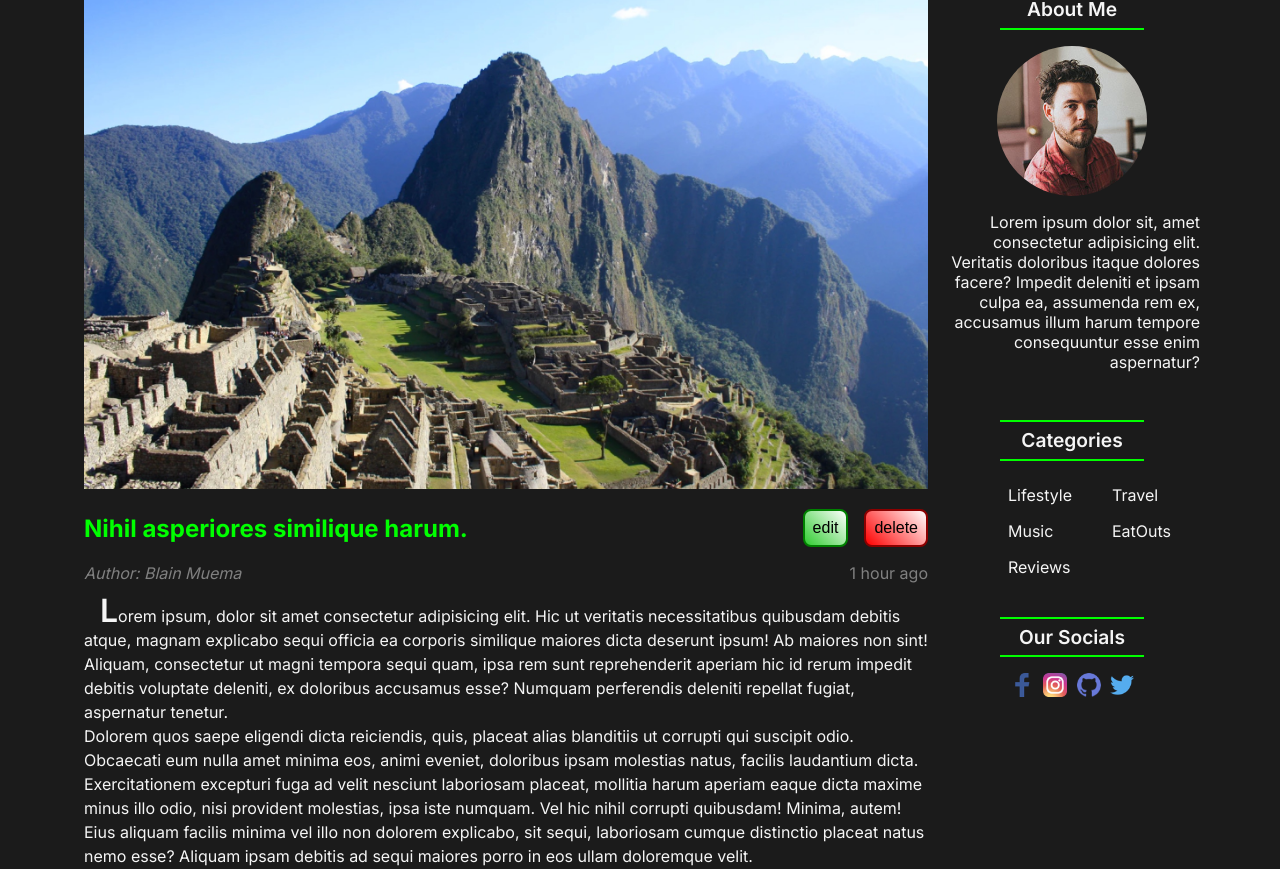
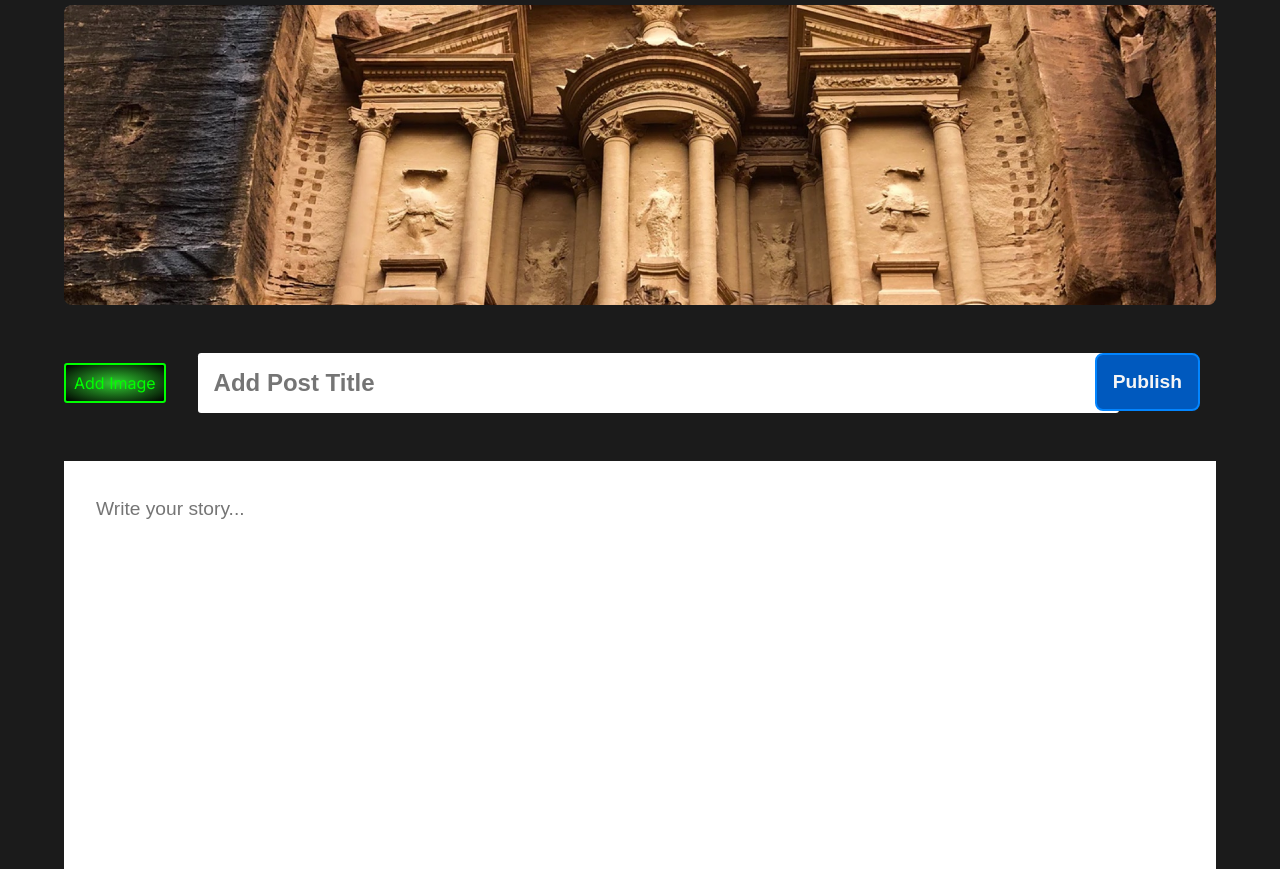
Before and after one commit to octocatblain/codsoft, a React (Create React App) app in the folder blog-platform/client/: page /write in a window 1280 px wide. Shown: the part 91-960 px from the top of the page. Built offline with nearby package versions, Linux system fonts and the light colour scheme.

Commit message:
feat: add write post page

```diff
--- a/blog-platform/client/src/App.js
+++ b/blog-platform/client/src/App.js
@@ -2,13 +2,15 @@ import "./App.css";
 import Navbar from "./Components/Navbar/Navbar";
 import BlogPost from "./Pages/BlogPost/BlogPost";
 import Home from "./Pages/Home/Home";
+import WritePost from "./Pages/WritePost/WritePost";
 
 function App() {
   return (
     <>
       <Navbar />
       {/* <Home /> */}
-      <BlogPost/>
+      {/* <BlogPost/> */}
+      <WritePost/>
     </>
   );
 }
--- /dev/null
+++ b/blog-platform/client/src/Pages/WritePost/WritePost.css
@@ -0,0 +1,92 @@
+.write_post {
+    margin-block: 4rem;
+    margin-inline: 2rem;
+
+}
+
+.write_form {
+    position: relative;
+    padding: 2rem;
+    gap: 3rem;
+    display: flex;
+    flex-direction: column;
+}
+
+.write_image{
+    display: flex;
+    align-items: center;
+    justify-content: center;
+
+    width: 100%;
+    height: 18.75rem;
+    object-fit: cover;
+    object-position: center;
+    border-radius: .5rem;
+
+}
+
+.write_form_group {
+    display: flex;
+    align-items: center;
+    justify-content: flex-start;
+    gap: 2rem;
+}
+
+.add_post_image {
+    padding: .5rem;
+    color: var(--secondary-color);
+    background: radial-gradient(limegreen, black);
+    border: 2px solid lime;
+    border-radius: .2rem;
+    font-size: 1rem;
+    cursor: pointer;
+}
+
+.add_post_title {
+    font-size: 1.5rem;
+    padding: 1rem;
+    border: none;
+    width: 72dvw;
+    font-weight: 700;
+    border-radius: .2rem;
+
+    color: var(--secondary-color);
+}
+
+.add_post_title:focus {
+    outline: none;
+}
+
+.text_form_group{
+    display: flex;
+    justify-content: center;
+    flex-direction: column;
+}
+
+.write_area{
+    outline: none;
+    font-size: 1.2rem;
+    padding: 2rem;
+    border: none;
+    font-family: Arial, Helvetica, sans-serif;
+    line-height: 2rem;
+    min-height: 50rem;
+    overflow-y: scroll;
+    scroll-behavior: smooth;
+}
+
+.publish_btn{
+    font-size: 1.2rem;
+    padding: 1rem;
+    background-color: rgb(0, 89, 190);
+    border: 2px solid rgb(3, 133, 255);
+    color: var(--primary-color);
+    border-radius: .5rem;
+    font-weight: 600;
+    outline: none;
+    cursor: pointer;
+
+    position: absolute;
+    top: 23.75rem;
+    right: 3rem;
+}
--- /dev/null
+++ b/blog-platform/client/src/Pages/WritePost/WritePost.jsx
@@ -0,0 +1,23 @@
+import "./WritePost.css"
+import writeImage from "../../Assets/images/HeroImages/hero-4.jpg"
+
+const WritePost = () => {
+    return (
+        <div className="write_post">
+            <form action="" className="write_form">
+                <img className="write_image" src={writeImage} alt="" srcset="" />
+                <div className="write_form_group">
+                    <label className="add_post_image" htmlFor="addImage">Add Image</label>
+                    <input type="file" name="fileInput" id="addImage" style={{ display: "none" }} />
+                    <input className="add_post_title" type="text" name="title" id="addTitle" placeholder="Add Post Title" autoFocus={true} />
+                </div>
+                <div className="text_form_group">
+                    <textarea className="write_area" name="writeArea" id="writeArea" placeholder="Write your story..."></textarea>
+                    <button className="publish_btn" type="submit">Publish</button>
+                </div>
+            </form>
+        </div>
+    )
+}
+
+export default WritePost
```
